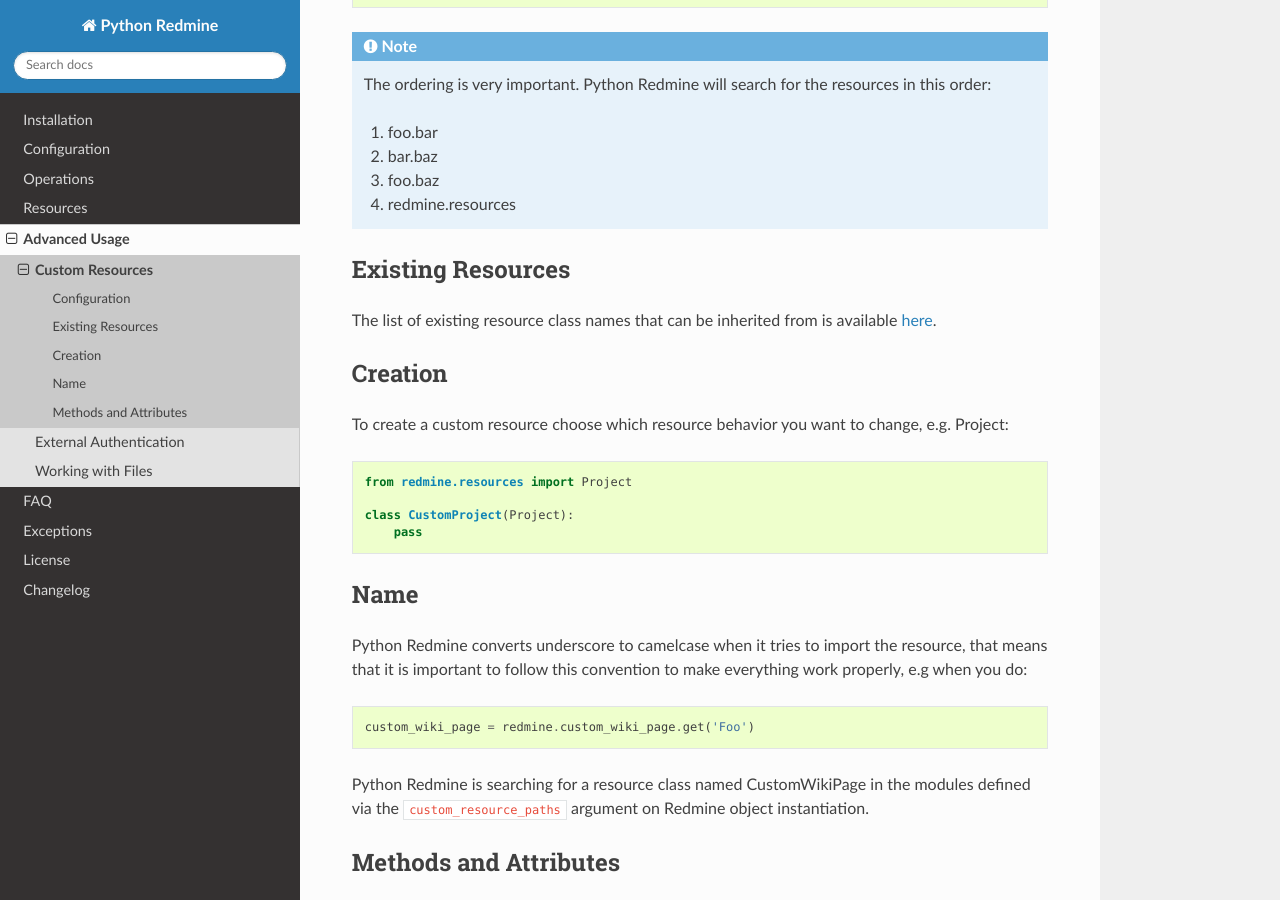
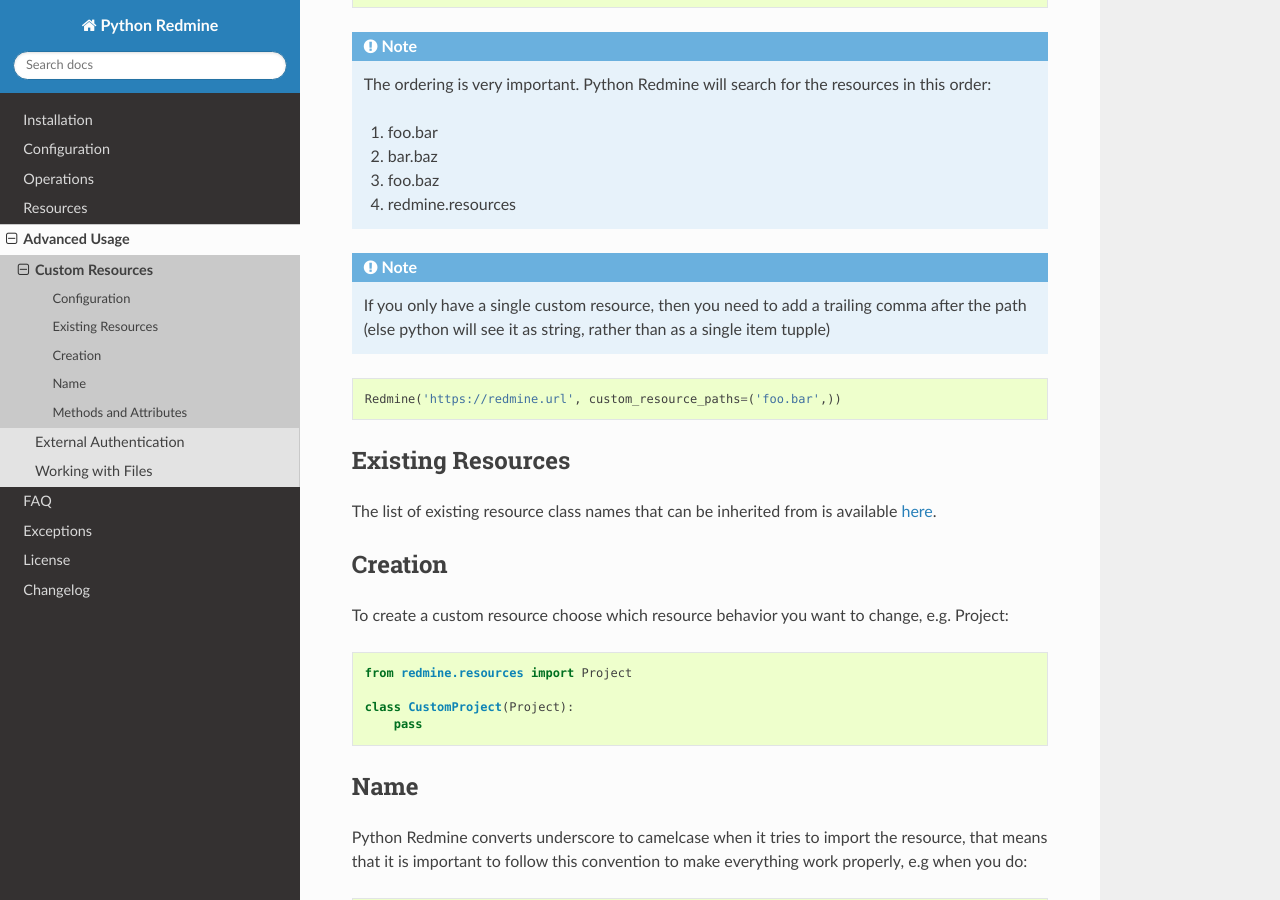
Before and after one commit to maxtepkeev/python-redmine, a Sphinx documentation site: the page built from docs/advanced/custom_resources.rst, in a window 1280 px wide and 900 px high, scrolled down 492 px. Built offline with Sphinx 7.4.7 and the Read the Docs theme 2.0.0, drawn with Linux system fonts in a browser that asks for light colours.

Commit message:
Update custom_resources.rst
Added a note and example code to clarify how to deal with a single custom resource. You need to add a trailing comma there, else python will see it as a string and iterate over every character in the string, and turn every character into a resource path!

```diff
--- a/docs/advanced/custom_resources.rst
+++ b/docs/advanced/custom_resources.rst
@@ -27,6 +27,13 @@
     #. bar.baz
     #. foo.baz
     #. redmine.resources
+
+.. note::
+    If you only have a single custom resource, then you need to add a trailing comma after the path (else python will see it as string, rather than as a single item tupple)
+
+.. code-block:: python
+
+    Redmine('https://redmine.url', custom_resource_paths=('foo.bar',))
 
 Existing Resources
 ------------------
```
